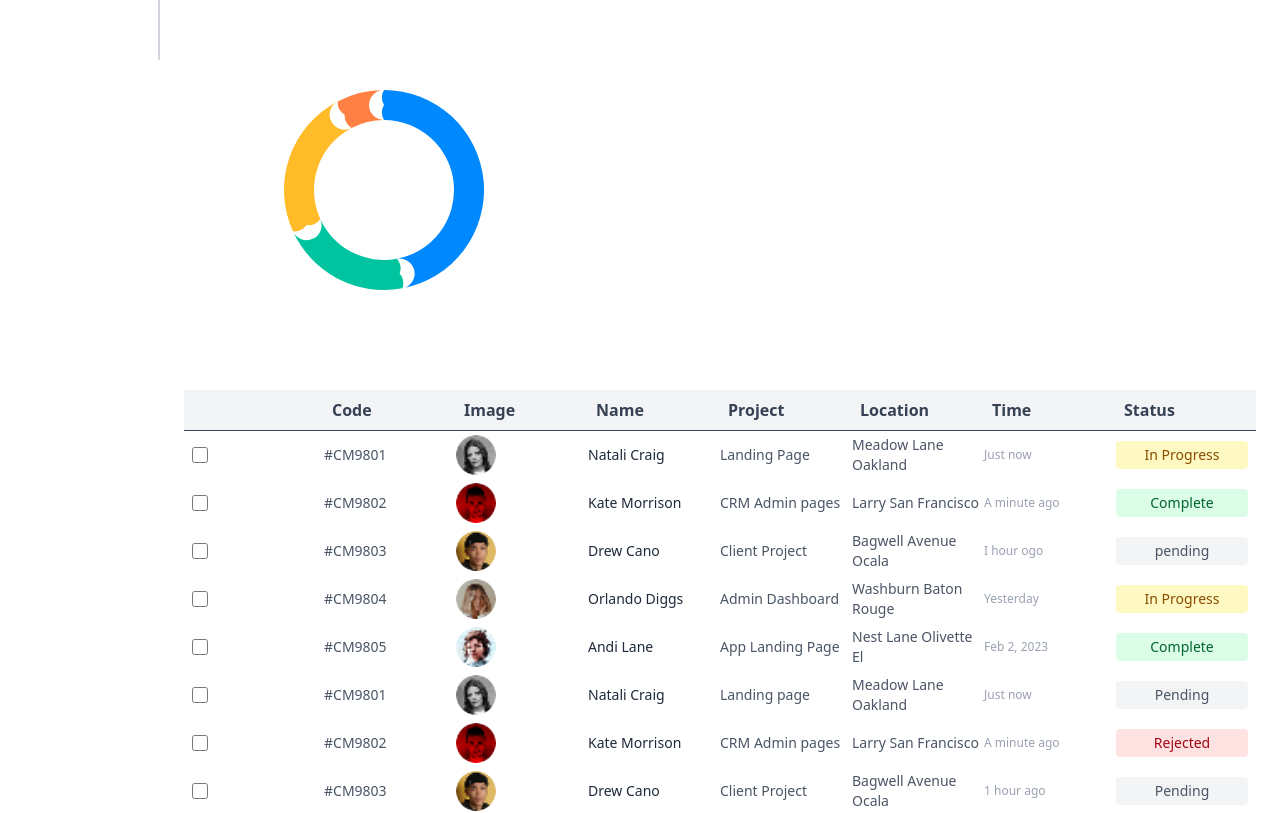
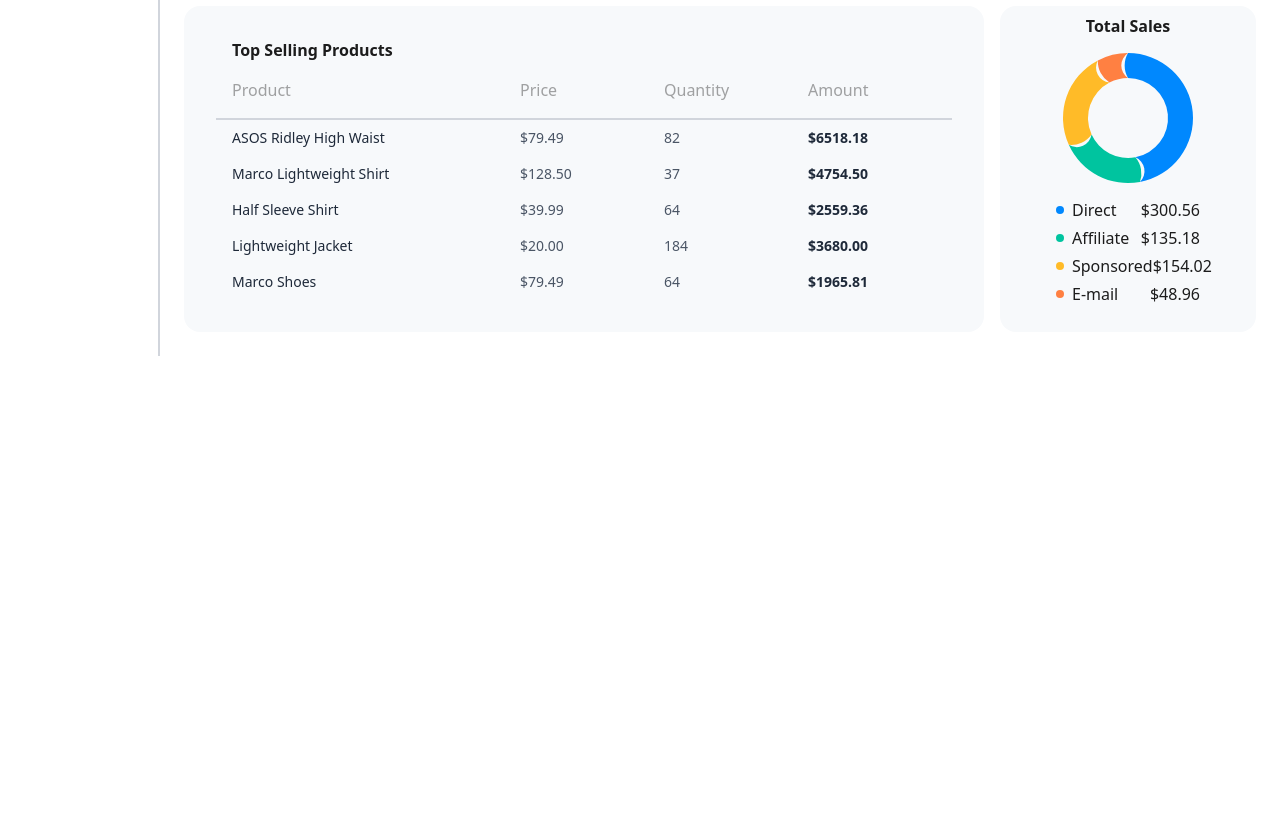
Before and after one commit to NoOne-Cares/ReactDashboard, a React (Vite) app: page / in a window 1280 px wide. Shown: the part 740-1553 px from the top of the page. After the commit the page ends 1096 px from the top, so only its background shows below. Built offline with nearby package versions, Linux system fonts and the light colour scheme.

Commit message:
fix bugs

```diff
--- a/src/App.tsx
+++ b/src/App.tsx
@@ -34,7 +34,7 @@ function App() {
     <div className="grid grid-cols-16 min-h-screen">
       {/* Left Sidebar */}
       {showLeftSidebar && (
-        <div className="col-span-2 h-screen p-2 bg-primary-bg-light dark:bg-primary-bg-dark border-r-2 border-r-gray-300 dark:border-r-tirtary-text-dark">
+        <div className="col-span-2 h-full p-2 bg-primary-bg-light dark:bg-primary-bg-dark border-r-2 border-r-gray-300 dark:border-r-tirtary-text-dark">
           <LeftSideBar />
         </div>
       )}
@@ -47,7 +47,7 @@ function App() {
 
       {/* Right Sidebar */}
       {showRightSidebar && (
-        <div className="col-span-3 h-screen p-2 bg-primary-bg-light dark:bg-primary-bg-dark border-l-2 border-l-gray-300 dark:border-l-tirtary-text-dark">
+        <div className="col-span-3 h-full p-2 bg-primary-bg-light dark:bg-primary-bg-dark border-l-2 border-l-gray-300 dark:border-l-tirtary-text-dark">
           <RightSideBar />
         </div>
       )}
--- a/src/Components/Dashborad/Daborad.tsx
+++ b/src/Components/Dashborad/Daborad.tsx
@@ -5,10 +5,16 @@ import LineCharts from "./LineChar"
 import MapCharts from "./MapChart"
 import OrderList from "./OrderList"
 import ProductSalesList from "./Table"
+import { useAtom } from "jotai";
+import { shwoOrder } from "../../store/store.ts";
 
 const Dashborad = () => {
+    const [showOrders] = useAtom(shwoOrder)
     return (
         <div className="h-fit dark:bg-primary-bg-dark p-6" >
+            {
+                showOrders ?
+                    <>
                         <p className="pb-4 text-primary-text-light dark:text-primary-text-dark">eCommerce</p>
                         <div className="grid grid-cols-4 gap-4">
                             <div className="col-span-2">
@@ -23,14 +29,17 @@ const Dashborad = () => {
                             <div className="col-span-1">
                                 <MapCharts />
                             </div>
+                            <div className="col-span-3"> <ProductSalesList /></div>
+                            <div>
+                                <DonutChart />
+                            </div>
 
                         </div>
-            <DonutChart />
-
+                    </> :
+                    <>
                         <OrderList />
-
-
-            <ProductSalesList />
+                    </>
+            }
         </div>
     )
 }
--- a/src/Components/Dashborad/DonutChats.tsx
+++ b/src/Components/Dashborad/DonutChats.tsx
@@ -2,10 +2,10 @@ import React from "react";
 import { PieChart, Pie, Sector, ResponsiveContainer } from "recharts";
 
 const data = [
-    { name: "Direct", value: 300.56 },
-    { name: "Affiliate", value: 135.18 },
-    { name: "Sponsored", value: 154.02 },
-    { name: "E-mail", value: 48.96 },
+    { name: "Direct", value: 300.56, id: 1 },
+    { name: "Affiliate", value: 135.18, id: 2 },
+    { name: "Sponsored", value: 154.02, id: 3 },
+    { name: "E-mail", value: 48.96, id: 4 },
 ];
 
 const COLORS = ["#0088FE", "#00C49F", "#FFBB28", "#FF8042"];
@@ -85,7 +85,11 @@ const DonutChart = () => {
     let accumulatedAngle = 0;
 
     return (
-        <ResponsiveContainer width="100%" height={400}>
+        <div className="w-full h-full  px-8 py-2 bg-[#f7f9fb] dark:bg-[#282828] rounded-2xl">
+            <div className="flex justify-center font-semibold text-primary-text-light dark:text-primary-text-dark">Total Sales</div>
+            <div className="flex justify-center">
+                <div className="w-40 h-40 ">
+                    <ResponsiveContainer width="100%" height="100%">
                         <PieChart>
                             {data.map((entry, index) => {
                                 const valueRatio = entry.value / total;
@@ -97,20 +101,44 @@ const DonutChart = () => {
                                 return (
                                     <CustomSector
                                         key={`sector-${index}`}
-                            cx={200}
-                            cy={200}
-                            innerRadius={70}
-                            outerRadius={100}
+                                        cx={80}
+                                        cy={80}
+                                        innerRadius={40}
+                                        outerRadius={65}
                                         startAngle={startAngle}
                                         endAngle={endAngle}
                                         fill={COLORS[index % COLORS.length]}
-                            cornerRadiusConvex={15}
+                                        cornerRadiusConvex={25}
                                         cornerRadiusConcave={15}
                                     />
                                 );
                             })}
                         </PieChart>
                     </ResponsiveContainer>
+                </div>
+
+            </div>
+            <div>
+                {
+                    data.map((item) => (
+                        <div
+                            key={item.name}
+                            className="flex justify-between items-center px-6 pb-1 text-primary-text-light dark:text-primary-text-dark"
+                            id={item.name}
+                        >
+                            <div className="flex items-center gap-2">
+                                <div
+                                    className="h-2 w-2 rounded-full"
+                                    style={{ backgroundColor: COLORS[item.id - 1] }}
+                                ></div>
+                                <span>{item.name}</span>
+                            </div>
+                            <div>${item.value}</div>
+                        </div>
+                    ))
+                }
+            </div>
+        </div>
     );
 };
 
--- a/src/Components/Dashborad/OrderList.tsx
+++ b/src/Components/Dashborad/OrderList.tsx
@@ -1,10 +1,9 @@
-import React from 'react';
 import { OrderListData } from '../../assets/data/OrderListData';
 
 const OrderList = () => {
     return (
-        <div className="w-full overflow-x-auto">
-            {/* Header Row */}
+        <div className="w-full overflow-x-auto bg-[#f7f9fb] dark:bg-[#282828] rounded-2xl p-8 m-10">
+            <div>
                 <div className="grid grid-cols-8 gap-4 font-semibold text-gray-700 dark:text-gray-200 px-4 py-2 border-b bg-gray-100 dark:bg-gray-800">
                     <div></div>
                     <div>Code</div>
@@ -72,6 +71,7 @@ const OrderList = () => {
                     </div>
                 ))}
             </div>
+        </div>
     );
 };
 
--- a/src/Components/Dashborad/Table.tsx
+++ b/src/Components/Dashborad/Table.tsx
@@ -33,10 +33,12 @@ const salesData = [
 
 const ProductSalesList = () => {
     return (
-        <div className="w-full overflow-x-auto">
-            {/* Header */}
-            <div className="grid grid-cols-4 gap-4 font-semibold text-gray-700 dark:text-gray-200 px-4 py-2  bg-gray-100 dark:bg-gray-800">
-                <div>Product</div>
+        <div className="w-full overflow-x-auto bg-[#f7f9fb] dark:bg-[#282828] rounded-2xl p-8 ">
+            <div className="font-semibold px-4 pb-4 text-primary-text-light dark:text-primary-text-dark">
+                Top Selling Products
+            </div>
+            <div className="grid grid-cols-5 gap-4 px-4 pb-4 text-secondry-text-light dark:text-secondry-text-dark border-b-gray-300 border-b-2 dark:border-b-tirtary-text-dark">
+                <div className="col-span-2">Product</div>
                 <div>Price</div>
                 <div>Quantity</div>
                 <div>Amount</div>
@@ -46,9 +48,9 @@ const ProductSalesList = () => {
             {salesData.map((item, index) => (
                 <div
                     key={item.name + index}
-                    className="grid grid-cols-4 gap-4 px-4 py-2 hover:bg-gray-50 dark:hover:bg-gray-700 text-sm"
+                    className="grid grid-cols-5 gap-4 px-4 py-2 hover:bg-gray-50 dark:hover:bg-gray-700 text-sm"
                 >
-                    <div className="font-medium text-gray-800 dark:text-white">{item.name}</div>
+                    <div className="col-span-2 text-gray-800 dark:text-white">{item.name}</div>
                     <div className="text-gray-600 dark:text-gray-300">${item.price.toFixed(2)}</div>
                     <div className="text-gray-600 dark:text-gray-300">{item.quantity}</div>
                     <div className="text-gray-800 dark:text-gray-200 font-semibold">${item.amount.toFixed(2)}</div>
--- a/src/Components/Navbar/Navbar.tsx
+++ b/src/Components/Navbar/Navbar.tsx
@@ -4,7 +4,7 @@ import {
     SearchIcon
 } from "../../assets"
 import { useAtom } from "jotai";
-import { showLeftSidebarAtom, showRightSidebarAtom, isDark } from "../../store/store.ts";
+import { showLeftSidebarAtom, showRightSidebarAtom, isDark, shwoOrder } from "../../store/store.ts";
 
 
 
@@ -14,6 +14,7 @@ const Navbar = () => {
     const [, setShowLeftSidebar] = useAtom(showLeftSidebarAtom);
     const [, setShowRightSidebar] = useAtom(showRightSidebarAtom);
     const [, setIsDark] = useAtom(isDark)
+    const [, setShowOrders] = useAtom(shwoOrder)
 
     function changeTheme() {
         const isNowDark = document.documentElement.classList.toggle("dark");
@@ -21,6 +22,10 @@ const Navbar = () => {
 
         localStorage.setItem("theme", newTheme);
         setIsDark(isNowDark);
+    }
+
+    function chnageShoeOrder() {
+        setShowOrders(prev => !prev)
     }
 
     return (
@@ -48,7 +53,10 @@ const Navbar = () => {
                             <Sun />
                         </div>
                         <Clock />
-                        <Bell />
+                        <div onClick={chnageShoeOrder}>
+                            <Bell />
+                        </div>
+
                         <div onClick={() => setShowRightSidebar(prev => !prev)}>
                             <RightNavButton />
                         </div>
--- a/src/store/store.ts
+++ b/src/store/store.ts
@@ -3,3 +3,4 @@ import { atom } from 'jotai';
 export const showLeftSidebarAtom = atom<boolean>(true);
 export const showRightSidebarAtom = atom<boolean>(false);
 export const isDark = atom<boolean>(false)
+export const shwoOrder = atom<boolean>(true)
```
Lines whose indentation alone changed are shown as unchanged.
